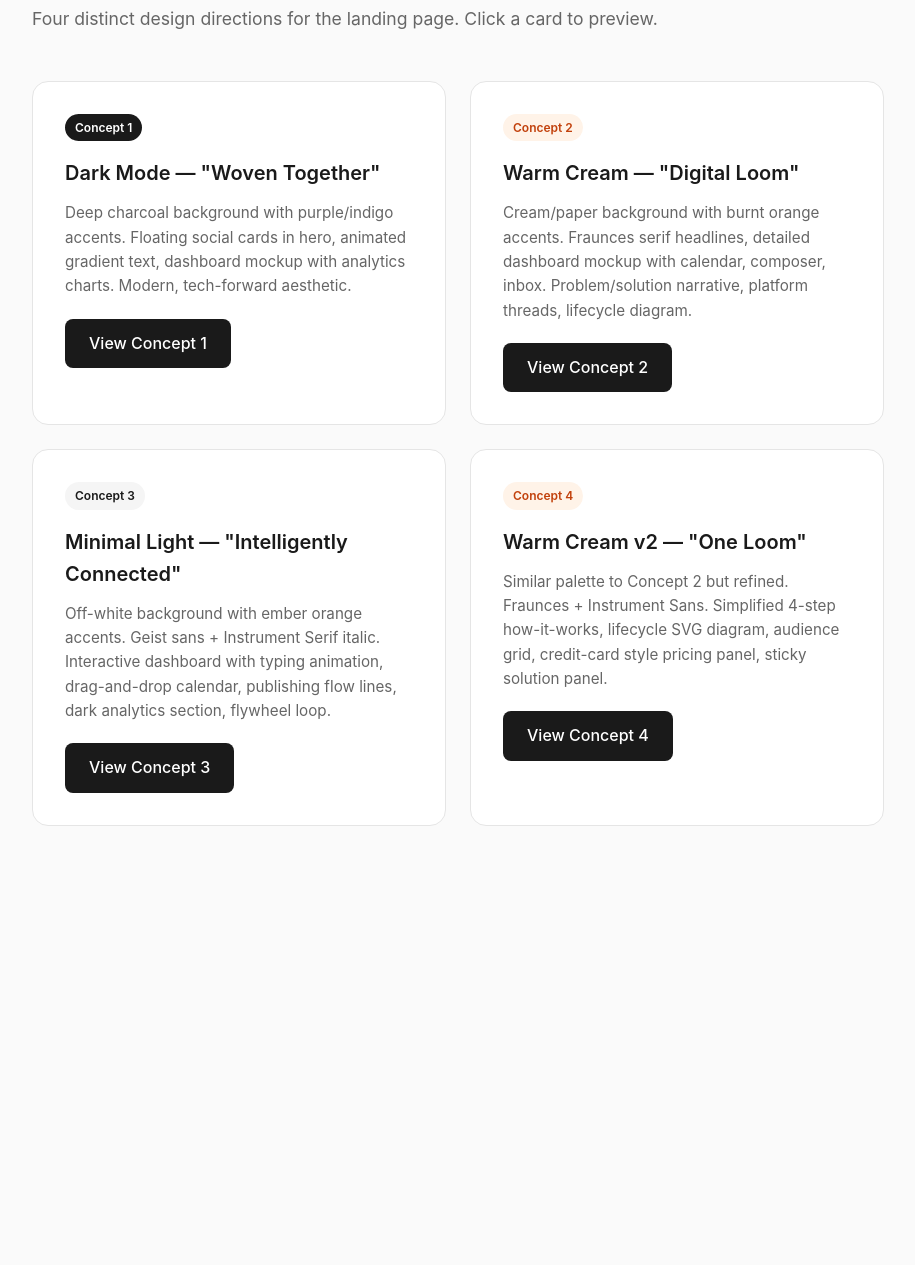
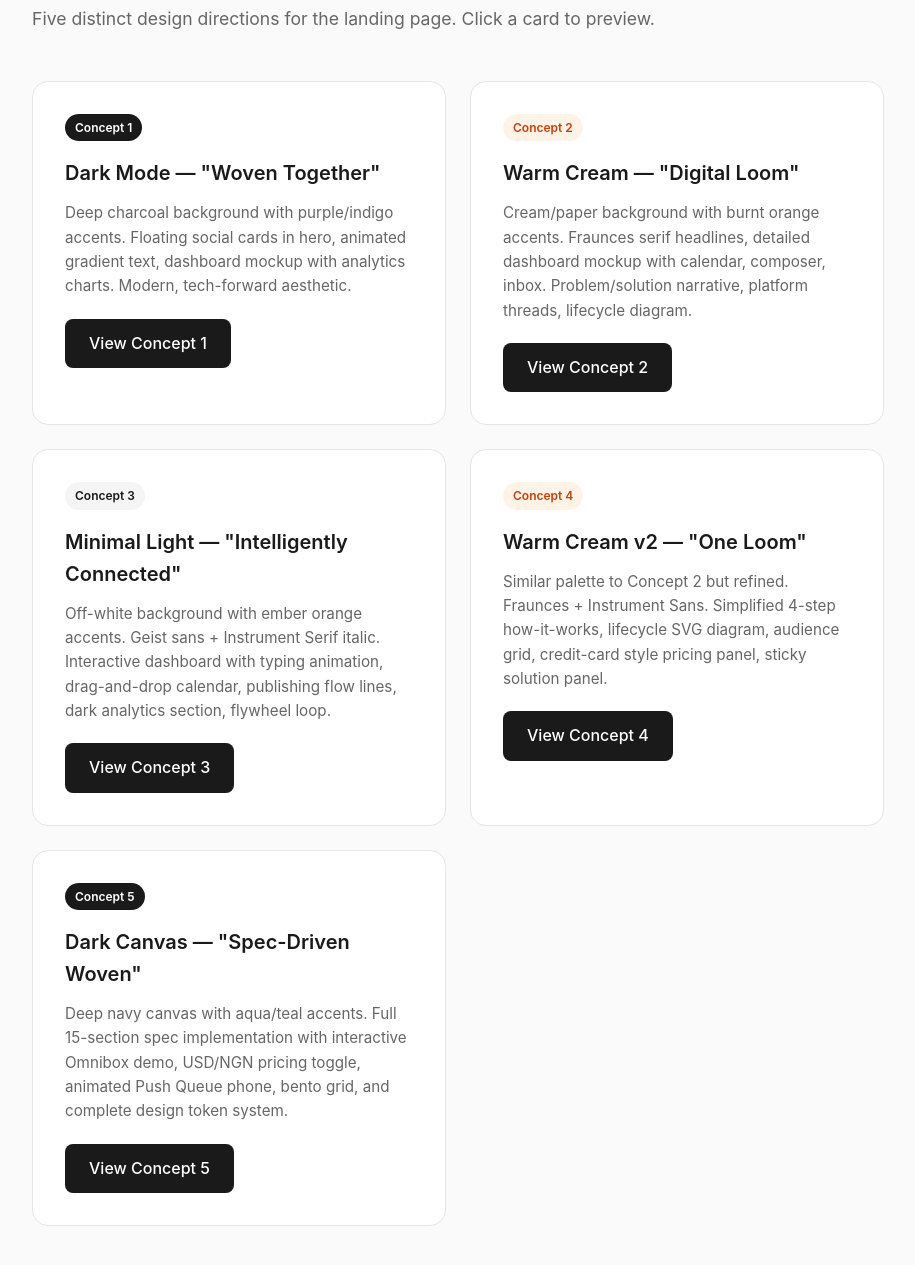
Before and after one commit to AdemiluaAdeola/landing_page_ideas, a plain HTML site: page index.html in a window 1280 px wide. Shown: the part 127-1392 px from the top of the page, without its empty margins (182-1097 px from the left). Before the commit the page ends 1013 px from the top, so only its background shows below. Drawn offline with Linux system fonts and the light colour scheme.

Commit message:
Update subtitle and add Concept 5 details

```diff
--- a/index.html
+++ b/index.html
@@ -46,7 +46,7 @@
 <body>
     <div class="container">
         <h1>TheWovenApp — Landing Page Concepts</h1>
-        <p class="subtitle">Four distinct design directions for the landing page. Click a card to preview.</p>
+        <p class="subtitle">Five distinct design directions for the landing page. Click a card to preview.</p>
 
         <div class="grid">
             <article class="card">
@@ -76,6 +76,13 @@
                 <p>Similar palette to Concept 2 but refined. Fraunces + Instrument Sans. Simplified 4-step how-it-works, lifecycle SVG diagram, audience grid, credit-card style pricing panel, sticky solution panel.</p>
                 <a href="4.html" class="btn">View Concept 4</a>
             </article>
+
+            <article class="card">
+                <span class="badge badge-dark">Concept 5</span>
+                <h2>Dark Canvas — "Spec-Driven Woven"</h2>
+                <p>Deep navy canvas with aqua/teal accents. Full 15-section spec implementation with interactive Omnibox demo, USD/NGN pricing toggle, animated Push Queue phone, bento grid, and complete design token system.</p>
+                <a href="6.html" class="btn">View Concept 5</a>
+            </article>
         </div>
     </div>
 </body>
```
